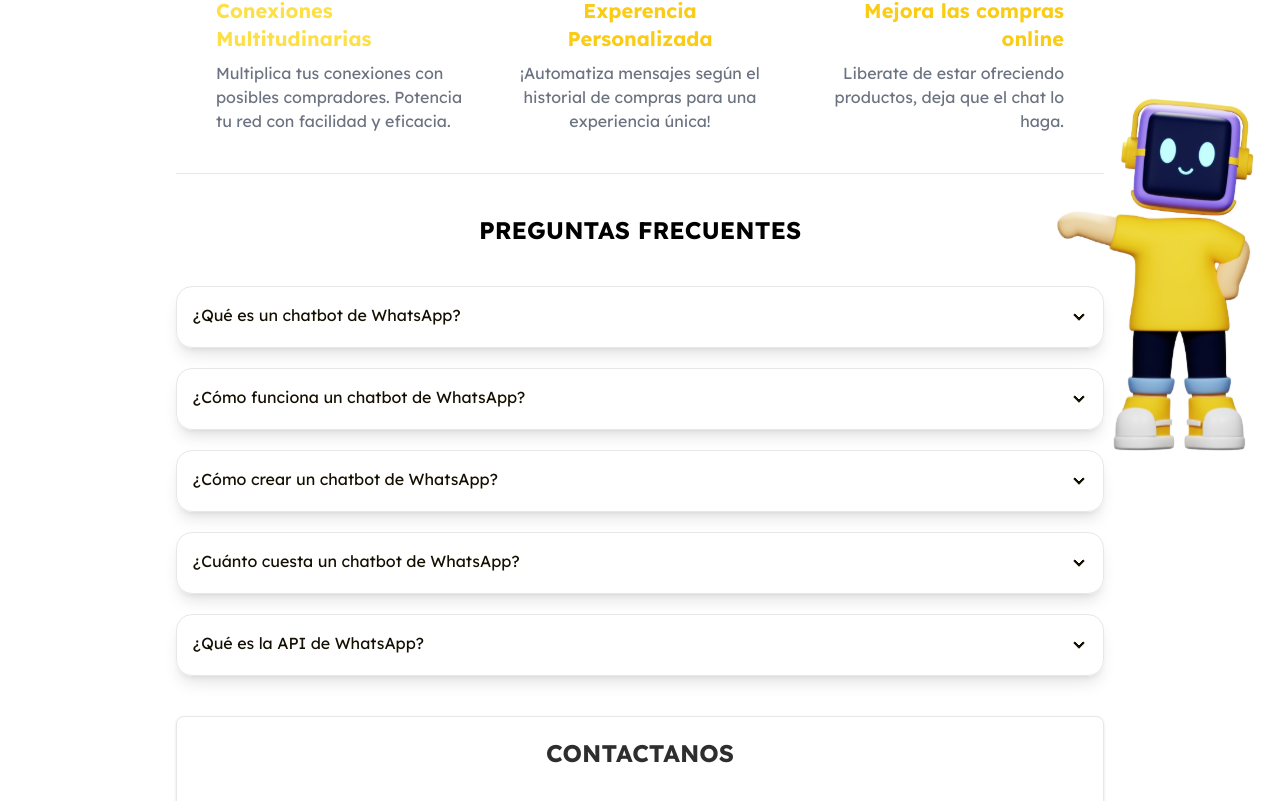
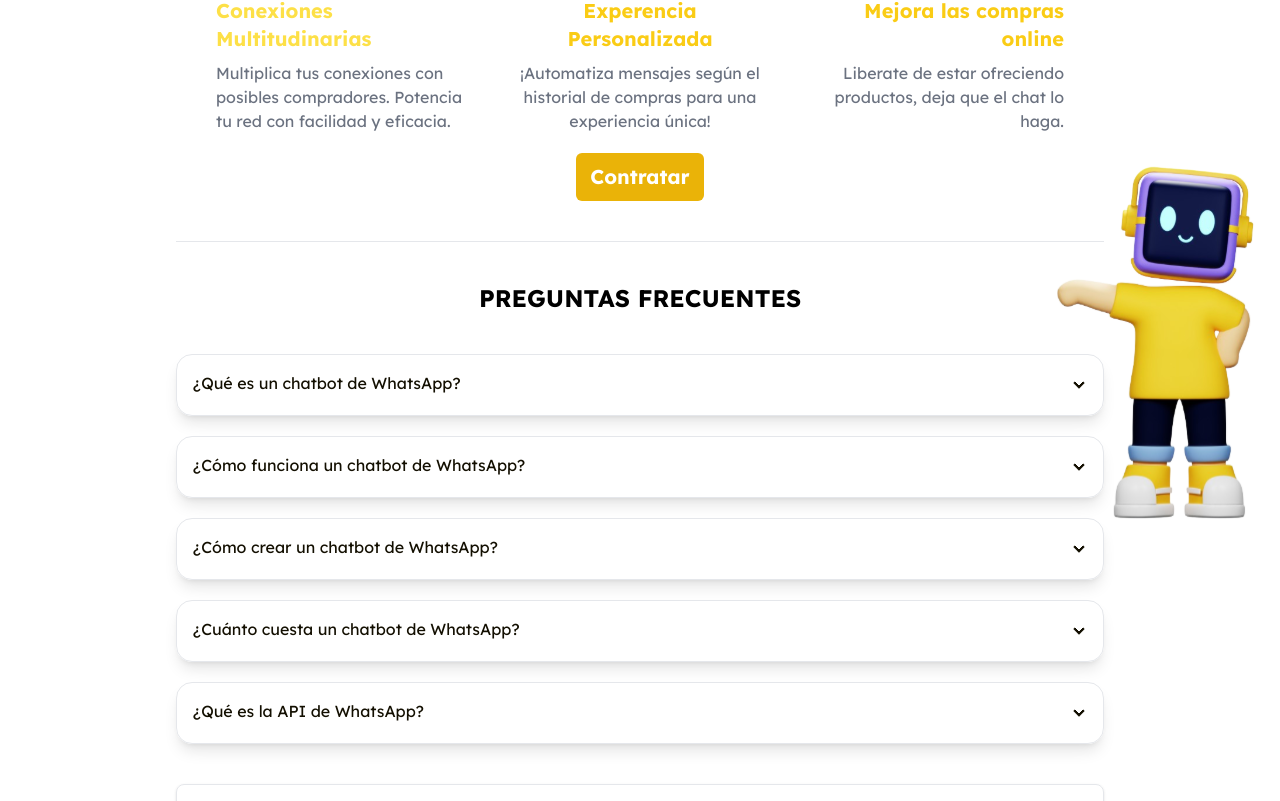
Before and after one commit to RST-Sistemas/chatbot-landing, a Next.js app: page / in a window 1280 px wide. Shown: the part 2959-3760 px from the top of the page. Built offline with nearby package versions, Linux system fonts and the light colour scheme.

Commit message:
Feature detallitos

```diff
--- /dev/null
+++ b/src/app/Components/Buttons/ButtonAssist.jsx
@@ -0,0 +1,21 @@
+/** @format */
+
+import React from "react";
+
+function ButtonContactar() {
+	return (
+		<div className="flex items-center justify-center">
+			<button className="overflow-hidden  w-32 p-2 h-12 bg-yellow-500 text-white border-none rounded-md text-xl font-bold cursor-pointer relative z-10 group">
+				Contratar
+				<span className="absolute w-36 h-32 -top-8 -left-2 bg-orange-200 rotate-12 transform scale-x-0 group-hover:scale-x-100 transition-transform group-hover:duration-500 duration-1000 origin-right"></span>
+				<span className="absolute w-36 h-32 -top-8 -left-2 bg-orange-400 rotate-12 transform scale-x-0 group-hover:scale-x-100 transition-transform group-hover:duration-700 duration-700 origin-right"></span>
+				<span className="absolute w-36 h-32 -top-8 -left-2 bg-orange-600 rotate-12 transform scale-x-0 group-hover:scale-x-100 transition-transform group-hover:duration-1000 duration-500 origin-right"></span>
+				<span className="group-hover:opacity-100 group-hover:duration-1000  duration-100 opacity-0 absolute top-2.5 left-6 z-10">
+					Chatbot
+				</span>
+			</button>
+		</div>
+	);
+}
+
+export default ButtonContactar;
--- a/src/app/Components/Feature/Feature.jsx
+++ b/src/app/Components/Feature/Feature.jsx
@@ -6,7 +6,7 @@ import attention from "@/../../public/assets/svg/247.svg";
 import excel from "@/../../public/assets/svg/excel.svg";
 import userexp from "@/../../public/assets/svg/userexp.svg";
 import shopper from "@/../../public/assets/svg/shopper.svg";
-import ButtonContactar from "@/app/Components/Buttons/ButtonContactar";
+import Button from "@/app/Components/Buttons/ButtonAssist";
 
 const Feature = () => {
 	return (
@@ -117,6 +117,10 @@ const Feature = () => {
 					</p>
 				</div>
 			</div>
+
+			<div className="flex flex-col items-center">
+				<Button />
+			</div>
 		</div>
 	);
 };
```
